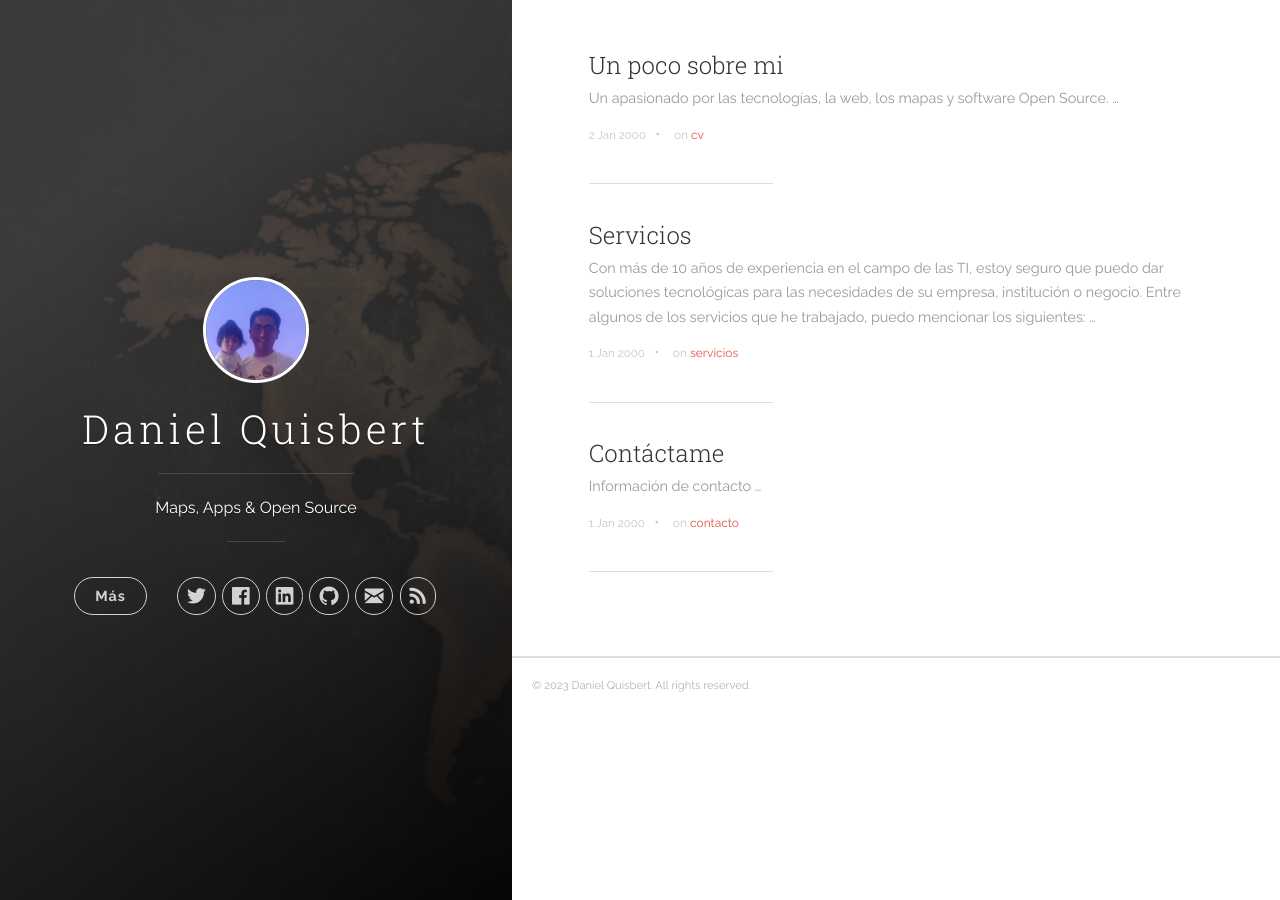
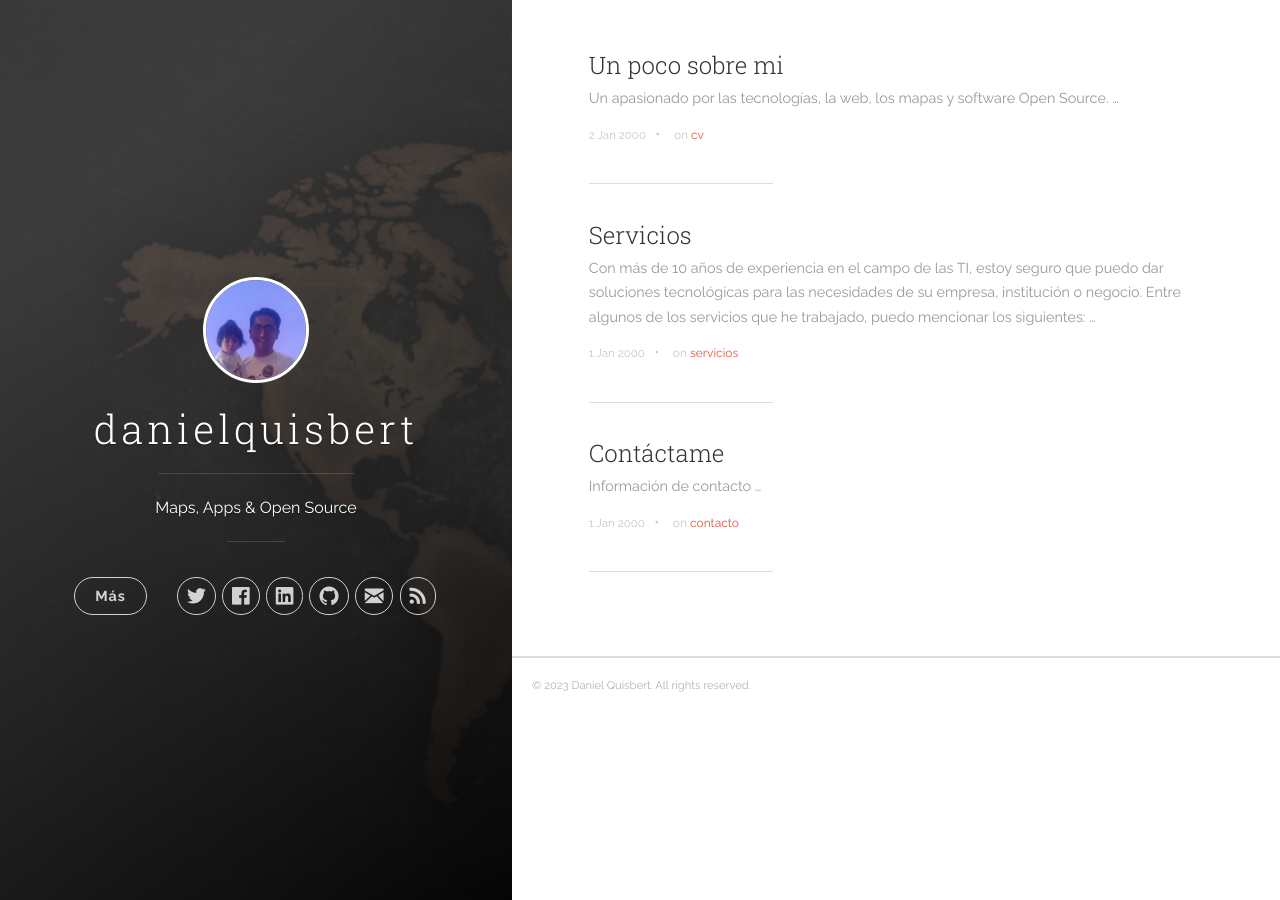
Before and after one commit to danielquisbert/danielquisbert.github.io, a Jekyll site: the page built from index.html, in a window 1280 px wide. Built offline with Jekyll 4.4.1, drawn with Linux system fonts in a browser that asks for light colours; the list of posts is cut into pages by our own code.

Commit message:
cambio texto portada

```diff
--- a/_config.yml
+++ b/_config.yml
@@ -1,5 +1,5 @@
 theme: jekyll-theme-minimal
-title: Daniel Quisbert
+title: danielquisbert
 description: 'Maps, Apps & Open Source'
 url: 'https://danielquisbert.github.io'
 baseurl: '/'
```
